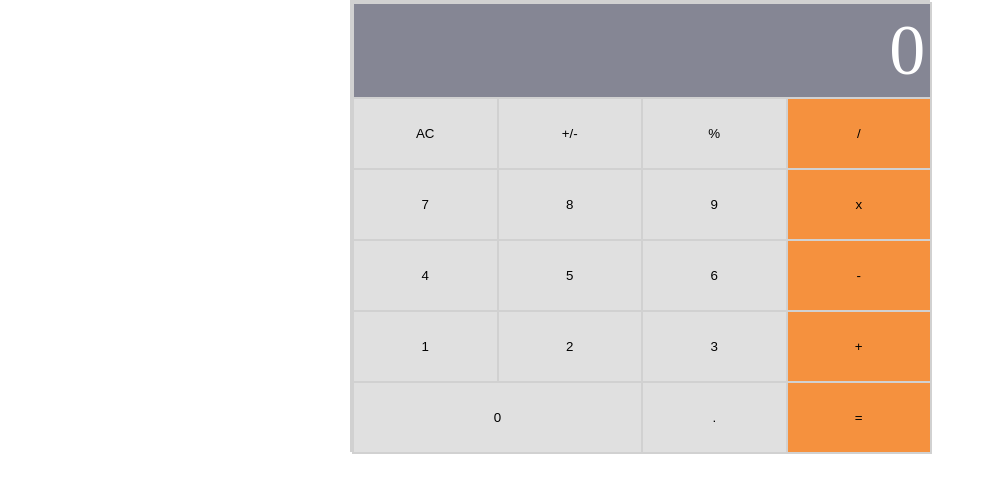
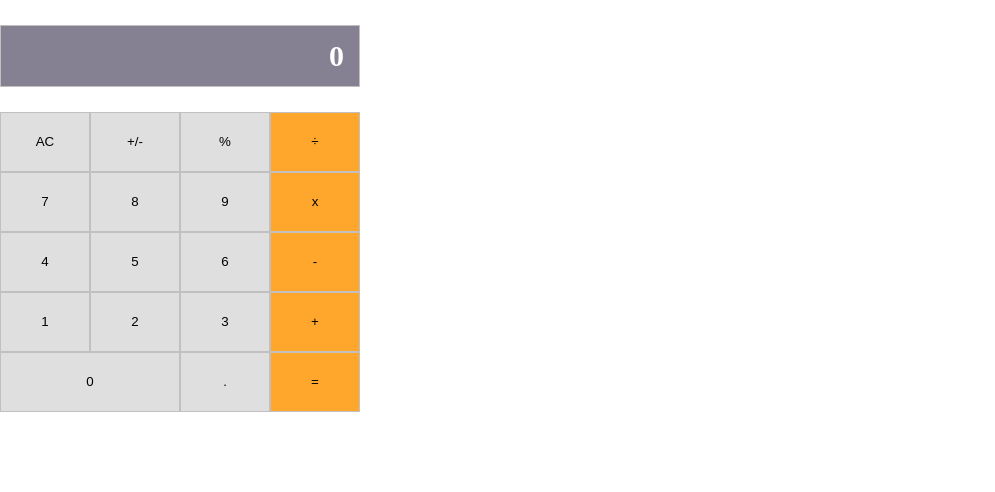
Before and after one commit to ShingiraiBhengesa/math-magicians, a React (Create React App) app: page / in a window 1280 px wide. Shown: the top 492 px of the page, without its empty margins (0-995 px from the left). Built offline with nearby package versions, Linux system fonts and the light colour scheme.

Commit message:
update all changes

```diff
--- a/src/App.js
+++ b/src/App.js
@@ -1,6 +1,6 @@
 import React from 'react';
+import './App.css';
 import Calculator from './components/Calculator';
-import './App.css';
 
 class App extends React.Component {
   constructor(props) {
@@ -10,7 +10,7 @@ class App extends React.Component {
 
   render() {
     return (
-      <div className="container">
+      <div className="grand-main-container">
         <Calculator />
       </div>
     );
--- a/src/components/Button.js
+++ /dev/null
@@ -1,35 +0,0 @@
-import PropTypes from 'prop-types';
-import React, { Component } from 'react';
-
-export default class Button extends Component {
-  constructor(props) {
-    super(props);
-    const { typeBtn, btnClass } = this.props;
-    this.state = {
-      nameBtn: typeBtn,
-      btnClass,
-    };
-    this.btnOnClick = this.btnOnClick.bind(this);
-  }
-
-  btnOnClick(nameButton) {
-    const { btnOnClick } = this.props;
-    btnOnClick(nameButton);
-  }
-
-  render() {
-    const { nameBtn, btnClass } = this.state;
-    return <button type="button" className={btnClass} onClick={() => this.btnOnClick(nameBtn)}>{ nameBtn }</button>;
-  }
-}
-
-Button.propTypes = {
-  typeBtn: PropTypes.string.isRequired,
-  btnClass: PropTypes.string,
-  btnOnClick: PropTypes.func,
-};
-
-Button.defaultProps = {
-  btnClass: 'btn-light',
-  btnOnClick: () => {},
-};
--- a/src/components/Calculator.css
+++ b/src/components/Calculator.css
@@ -1,89 +1,39 @@
-button {
-  border: none;
+.bt {
+  cursor: pointer;
 }
 
-.container {
-  font-size: 1.5em;
-  background: #d1d1d1;
-  width: 36rem;
-  height: 28rem;
-  padding: 0.125rem;
-  margin: 0 auto;
+.calculator-Container {
+  position: relative;
   display: grid;
-  grid-template-columns: 1fr 1fr 1fr 1fr;
-  grid-template-rows: 1fr 1fr 1fr 1fr 1fr 1fr;
-  gap: 2px 2px;
-  grid-auto-flow: row;
-  grid-template-areas:
-    "result result result result"
-    "btn-clear btn-toogle-sign btn-percentage btn-divider"
-    "btn-seven btn-eight btn-nine btn-multiply"
-    "btn-four btn-five btn-six btn-substract"
-    "btn-one btn-two btn-three btn-plus"
-    "btn-zero btn-zero btn-dot btn-equal";
+  grid-template-columns: repeat(4, 90px);
 }
 
-.result {
-  background: #858694;
-  grid-area: result;
-  display: flex;
-  justify-content: flex-end;
-  align-items: center;
-  color: white;
-  font-size: 2em;
-  padding: 0.3rem;
+.box {
+  border: 1.5px solid rgb(193, 191, 191);
+  border-radius: 0;
+  background-color: #dfdfdf;
+  height: 60px;
 }
 
-.btn-light {
-  background: #e0e0e0;
-  display: flex;
-  justify-content: center;
-  align-items: center;
+.bt:hover {
+  border: 4px solid gray;
 }
 
-.btn-accent {
-  background: #f5913e;
+.defaultOutput {
+  grid-column: 1 / span 4;
+  background-color: #858193;
   display: flex;
-  justify-content: center;
   align-items: center;
+  justify-content: flex-end;
+  font-size: 30px;
+  color: white;
+  padding-right: 15px;
 }
 
-.btn-zero {
-  grid-area: btn-zero;
+.zero {
+  grid-column: 1 / span 2;
 }
 
-.btn-dot { grid-area: btn-dot; }
-
-.btn-equal { grid-area: btn-equal; }
-
-.btn-clear { grid-area: btn-clear; }
-
-.btn-toogle-sign { grid-area: btn-toogle-sign; }
-
-.btn-percentage { grid-area: btn-percentage; }
-
-.btn-divider { grid-area: btn-divider; }
-
-.btn-multiply { grid-area: btn-multiply; }
-
-.btn-substract { grid-area: btn-substract; }
-
-.btn-plus { grid-area: btn-plus; }
-
-.btn-one { grid-area: btn-one; }
-
-.btn-two { grid-area: btn-two; }
-
-.btn-three { grid-area: btn-three; }
-
-.btn-four { grid-area: btn-four; }
-
-.btn-five { grid-area: btn-five; }
-
-.btn-six { grid-area: btn-six; }
-
-.btn-seven { grid-area: btn-seven; }
-
-.btn-eight { grid-area: btn-eight; }
-
-.btn-nine { grid-area: btn-nine; }
+.bg-orange {
+  background-color: #ffa72c;
+}
--- a/src/components/Calculator.js
+++ b/src/components/Calculator.js
@@ -1,52 +1,127 @@
-import React, { Component } from 'react';
+import React from 'react';
 import './Calculator.css';
 import calculate from '../logic/calculate';
-import Button from './Button';
 
-export default class Calculator extends Component {
+class Calculator extends React.Component {
   constructor(props) {
     super(props);
-    this.state = {
-      total: '0',
-      next: null,
-      operation: null,
-    };
-    this.btnOnClick = this.btnOnClick.bind(this);
+    this.state = { total: 0, next: null, operation: null };
+    this.clickBtn = this.clickBtn.bind(this);
   }
 
-  btnOnClick(buttonName) {
-    this.setState((prevState) => (calculate(prevState, buttonName)));
+  clickBtn(e) {
+    this.setState((state) => calculate(state, e.target.id));
   }
 
   render() {
     const { total, next, operation } = this.state;
     return (
-      <div className="container">
-        <div className="result">
-          { total || '' }
-          { operation || '' }
-          { next || '' }
-        </div>
-        <Button typeBtn="0" btnOnClick={this.btnOnClick} btnClass="btn-light btn-zero" />
-        <Button typeBtn="." btnOnclick={this.btnOnClick} btnClass="btn-light btn-dot" />
-        <Button typeBtn="=" btnOnClick={this.btnOnClick} btnClass="btn-accent btn-equal" />
-        <Button typeBtn="AC" btnOnClick={this.btnOnClick} btnClass="btn-light btn-clear" />
-        <Button typeBtn="+/-" btnOnClick={this.btnOnClick} btnClass="btn-light btn-toogle-sign" />
-        <Button typeBtn="%" btnOnClick={this.btnOnClick} btnClass="btn-light btn-percentage" />
-        <Button typeBtn="/" btnOnClick={this.btnOnClick} btnClass="btn-accent btn-divider" />
-        <Button typeBtn="x" btnOnClick={this.btnOnClick} btnClass="btn-accent btn-multiply" />
-        <Button typeBtn="-" btnOnClick={this.btnOnClick} btnClass="btn-accent btn-substract" />
-        <Button typeBtn="+" btnOnClick={this.btnOnClick} btnClass="btn-accent btn-plus" />
-        <Button typeBtn="1" btnOnClick={this.btnOnClick} btnClass="btn-light btn-one" />
-        <Button typeBtn="2" btnOnClick={this.btnOnClick} btnClass="btn-light btn-two" />
-        <Button typeBtn="3" btnOnClick={this.btnOnClick} btnClass="btn-light btn-three" />
-        <Button typeBtn="4" btnOnClick={this.btnOnClick} btnClass="btn-light btn-four" />
-        <Button typeBtn="5" btnOnClick={this.btnOnClick} btnClass="btn-light btn-five" />
-        <Button typeBtn="6" btnOnClick={this.btnOnClick} btnClass="btn-light btn-six" />
-        <Button typeBtn="7" btnOnClick={this.btnOnClick} btnClass="btn-light btn-seven" />
-        <Button typeBtn="8" btnOnClick={this.btnOnClick} btnClass="btn-light btn-eight" />
-        <Button typeBtn="9" btnOnClick={this.btnOnClick} btnClass="btn-light btn-nine" />
+      <div className="calculator-Container">
+        <h2 className="defaultOutput box">
+          <span>{total}</span>
+          <span>{operation}</span>
+          <span>{next}</span>
+        </h2>
+        <button
+          type="button"
+          onClick={this.clickBtn}
+          id="AC"
+          className="box bt"
+        >
+          AC
+        </button>
+        <button
+          type="button"
+          onClick={this.clickBtn}
+          id="+/-"
+          className="box bt"
+        >
+          +/-
+        </button>
+        <button type="button" onClick={this.clickBtn} id="%" className="box bt">
+          %
+        </button>
+        <button
+          type="button"
+          onClick={this.clickBtn}
+          id="÷"
+          className="box bg-orange bt"
+        >
+          ÷
+        </button>
+        <button type="button" onClick={this.clickBtn} id="7" className="box bt">
+          7
+        </button>
+        <button type="button" onClick={this.clickBtn} id="8" className="box bt">
+          8
+        </button>
+        <button type="button" onClick={this.clickBtn} id="9" className="box bt">
+          9
+        </button>
+        <button
+          type="button"
+          onClick={this.clickBtn}
+          id="x"
+          className="box bg-orange bt"
+        >
+          x
+        </button>
+        <button type="button" onClick={this.clickBtn} id="4" className="box bt">
+          4
+        </button>
+        <button type="button" onClick={this.clickBtn} id="5" className="box bt">
+          5
+        </button>
+        <button type="button" onClick={this.clickBtn} id="6" className="box bt">
+          6
+        </button>
+        <button
+          type="button"
+          onClick={this.clickBtn}
+          id="-"
+          className="box bg-orange bt"
+        >
+          -
+        </button>
+        <button type="button" onClick={this.clickBtn} id="1" className="box bt">
+          1
+        </button>
+        <button type="button" onClick={this.clickBtn} id="2" className="box bt">
+          2
+        </button>
+        <button type="button" onClick={this.clickBtn} id="3" className="box bt">
+          3
+        </button>
+        <button
+          type="button"
+          onClick={this.clickBtn}
+          id="+"
+          className="box bg-orange bt"
+        >
+          +
+        </button>
+        <button
+          type="button"
+          onClick={this.clickBtn}
+          id="0"
+          className="box zero bt"
+        >
+          0
+        </button>
+        <button type="button" onClick={this.clickBtn} id="." className="box bt">
+          .
+        </button>
+        <button
+          type="button"
+          onClick={this.clickBtn}
+          id="="
+          className="box bg-orange bt"
+        >
+          =
+        </button>
       </div>
     );
   }
 }
+
+export default Calculator;
```
